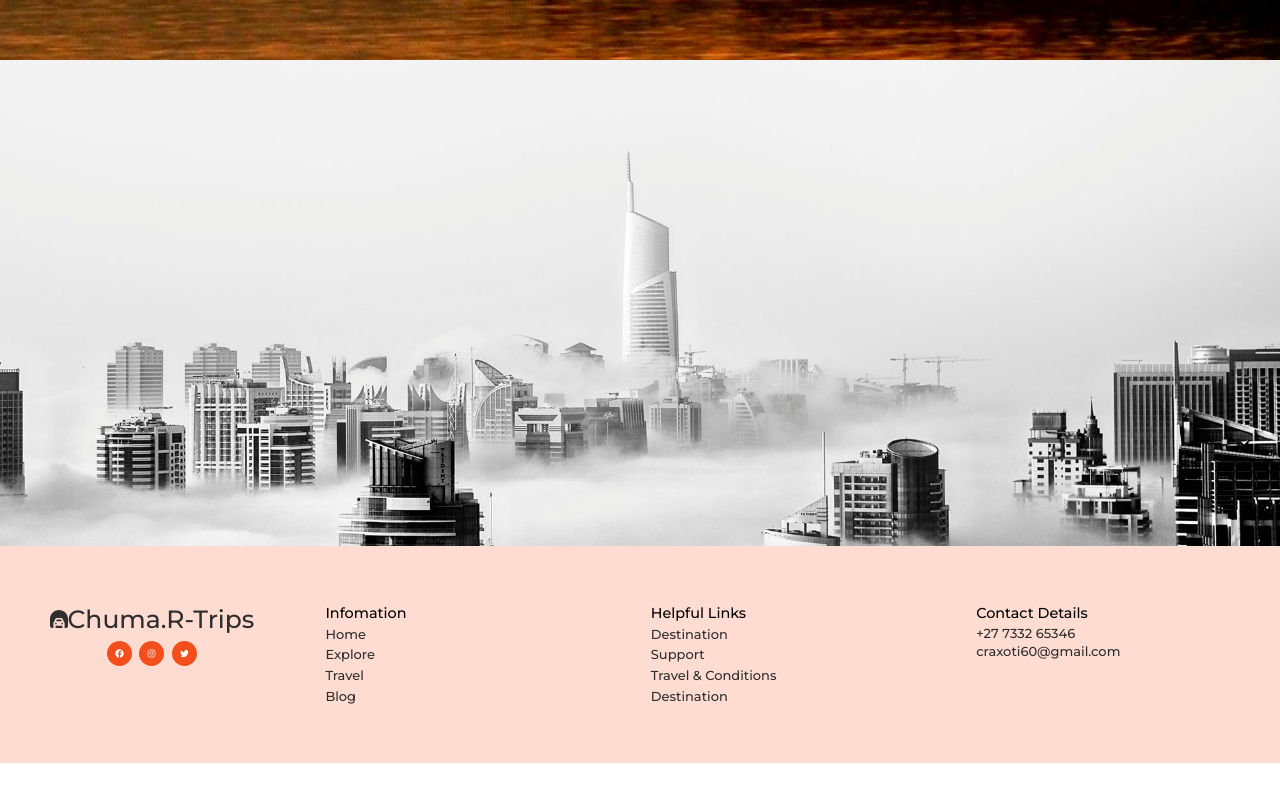
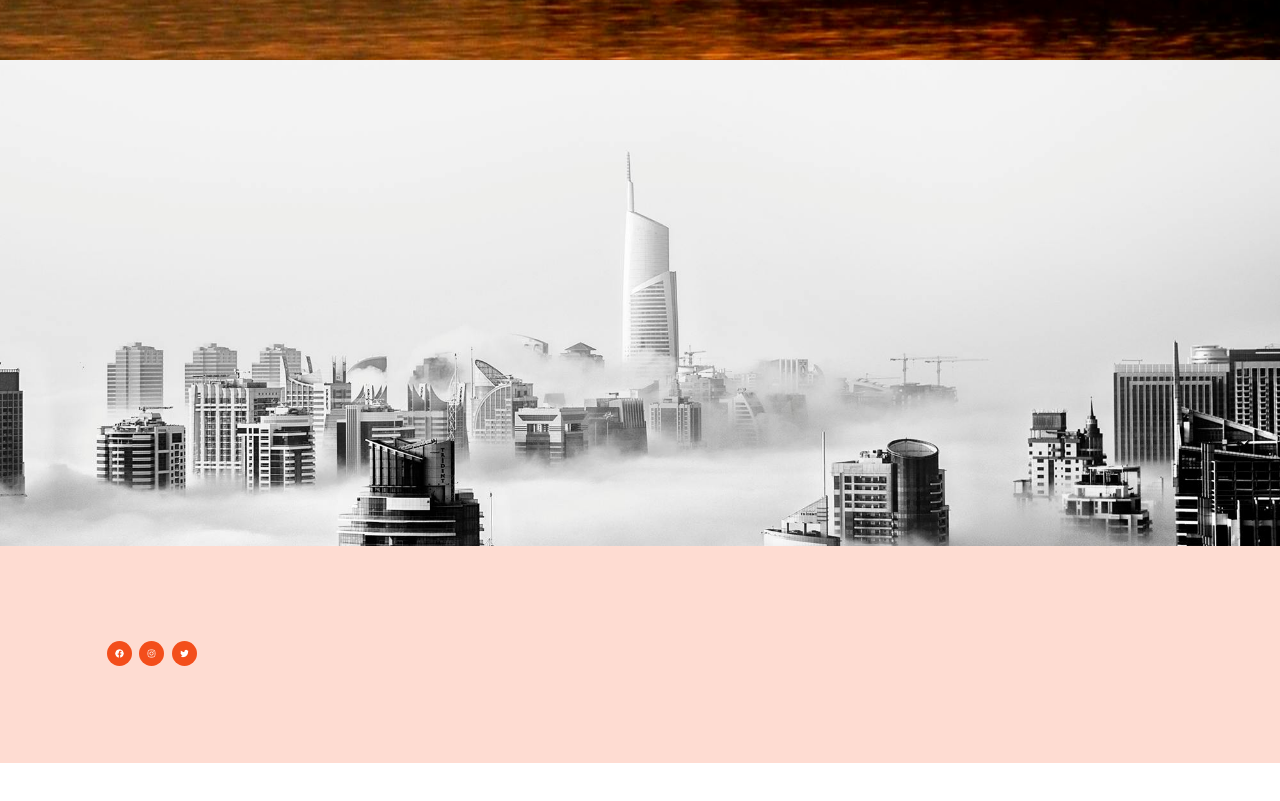
Before and after one commit to Chuma-rxt/TravelProject, a React (Vite) app: page / in a window 1280 px wide. Shown: the part 4139-4940 px from the top of the page. Before the commit the page ends 4902 px from the top, so only its background shows below. Built offline with nearby package versions, Linux system fonts and the light colour scheme.

Commit message:
My footer

```diff
--- a/src/Components/Footer/Footer.jsx
+++ b/src/Components/Footer/Footer.jsx
@@ -1,4 +1,4 @@
-import React from 'react'
+import React, {useEffect} from 'react'
 import './Footer.css'
 import './Footer.scss'
 
@@ -8,13 +8,21 @@
 import { FaInstagram } from "react-icons/fa6";
 import { FaTwitter } from "react-icons/fa";
 
+import Aos from 'aos'
+import 'aos/dist/aos.css'
+
 
 const Footer = () => {
+
+  useEffect(()=>{
+    Aos.init({duration: 2000})
+  },[])
+
   return (
     <div className='footer'>
       <div className='secContainer container grid'>
           <div className='logoDiv'>
-              <div className='footerLogo'>
+              <div className='footerLogo' data-aos= 'fade-up'>
               <FaCarTunnel className='icon' />
               <span>Chuma.R-Trips</span>
               </div>
@@ -27,7 +35,7 @@
 
 
 
-          <div className='footerLinks'>
+          <div className='footerLinks' data-aos= 'fade-up'>
             <span className='linkTitle'>
               Infomation
             </span>
@@ -45,7 +53,7 @@
             </li>
           </div>
 
-          <div className='footerLinks'>
+          <div className='footerLinks' data-aos= 'fade-up'>
             <span className='linkTitle'>
               Helpful Links
             </span>
@@ -63,7 +71,7 @@
             </li>
           </div>
 
-          <div className='footerLinks'>
+          <div className='footerLinks' data-aos= 'fade-up'>
             <span className='linkTitle'>
               Contact Details
             </span>
```
